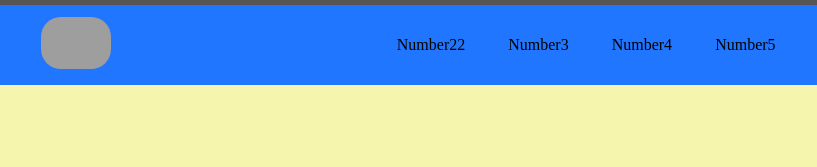
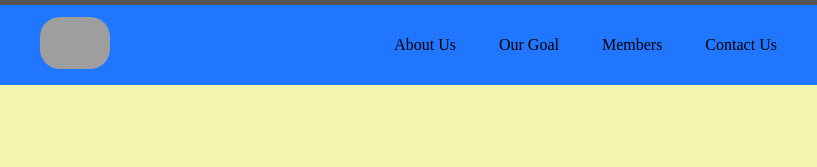
Before and after one commit to kiteburaro/ictclubbnhs.com, a plain HTML site: page index.html in a window 1280 px wide. Shown: the top 167 px of the page, 224-1041 px from the left. Drawn offline with Linux system fonts and the light colour scheme; grey boxes are pictures that could not be loaded.

Commit message:
Update index.html

```diff
--- a/index.html
+++ b/index.html
@@ -31,10 +31,10 @@
                      </div>
                      <div class="nav-top">
                         <ul>
-                            <li class="hideOnMobile"><a href="1.html">Number22</a></li>
-                            <li class="hideOnMobile"><a href="1.html">Number3</a></li>
-                            <li class="hideOnMobile"><a href="1.html">Number4</a></li>
-                            <li class="hideOnMobile"><a href="1.html">Number5</a></li>
+                            <li class="hideOnMobile"><a href="1.html">About Us</a></li>
+                            <li class="hideOnMobile"><a href="1.html">Our Goal</a></li>
+                            <li class="hideOnMobile"><a href="1.html">Members</a></li>
+                            <li class="hideOnMobile"><a href="1.html">Contact Us</a></li>
                             <li class="hideBtn" onclick=showSidebar()><a><img src="hamburger.svg"></a></li>
                         </ul>
                     </div>
```
